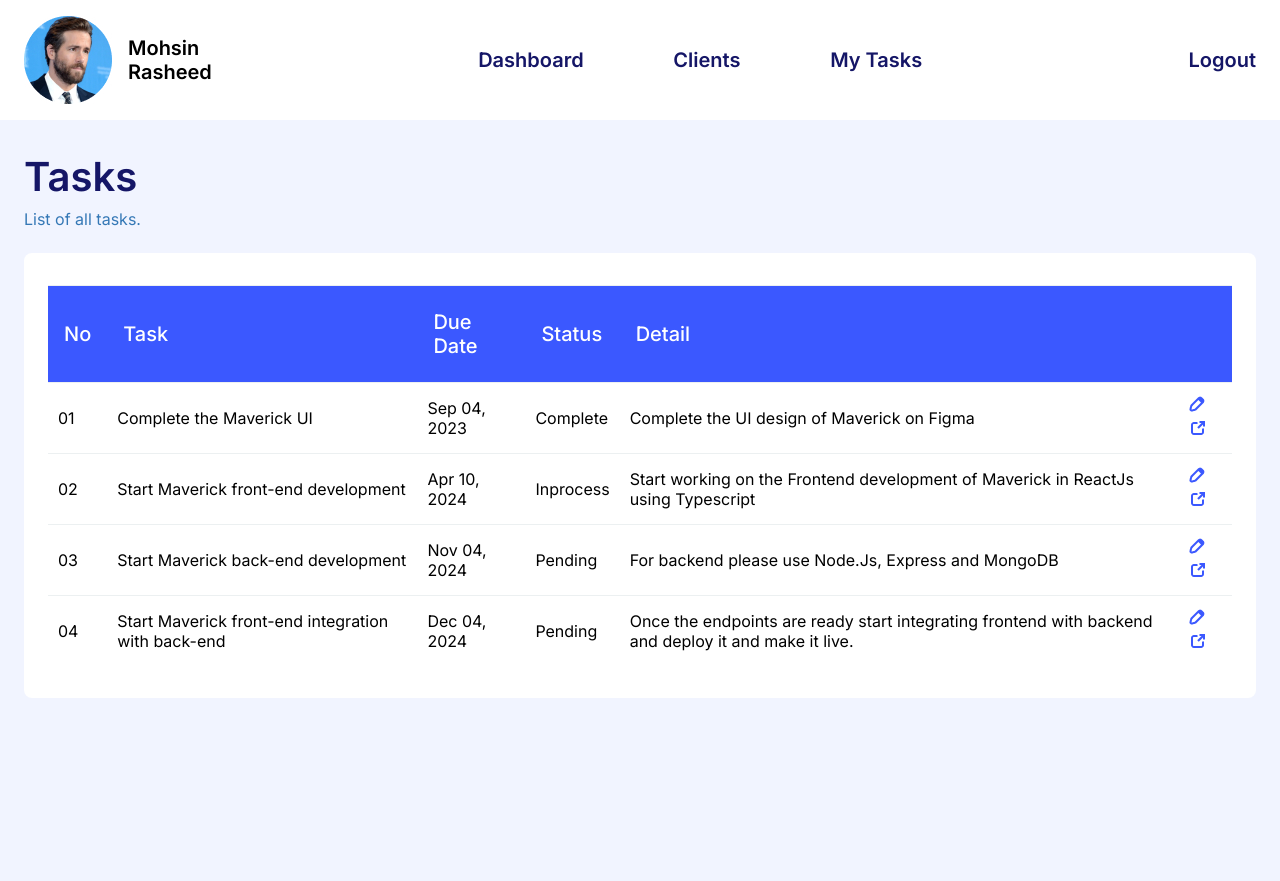
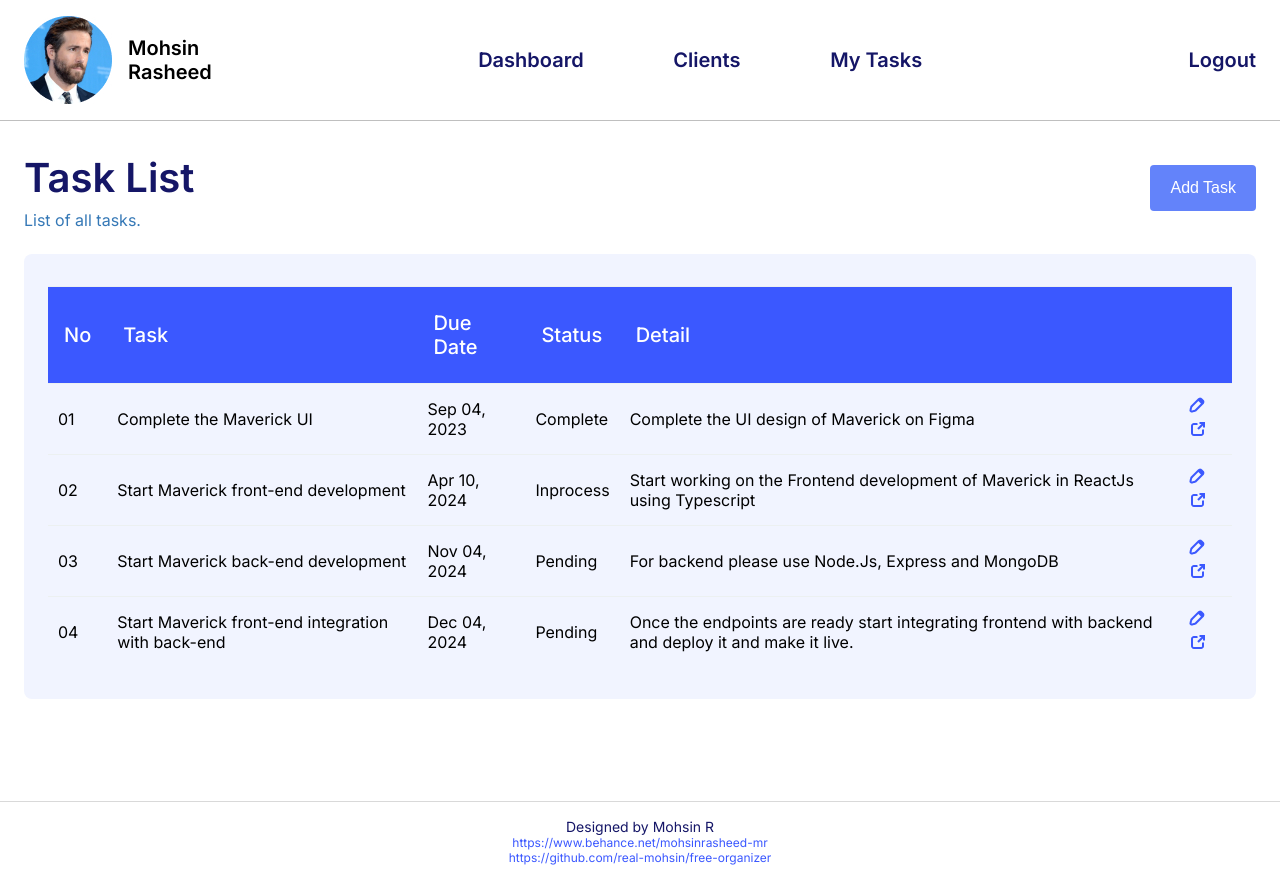
Before and after one commit to real-mohsin/free-organizer, a React (Vite) app: page /tasks in a window 1280 px wide. Before the commit the page ends 800 px from the top, so only its background shows below. Built offline with nearby package versions, Linux system fonts and the light colour scheme.

Commit message:
layout changes

```diff
--- a/src/App.scss
+++ b/src/App.scss
@@ -9,7 +9,6 @@ body {
   font-family: "Inter", sans-serif;
   font-size: 16px;
   box-sizing: border-box;
-  background-color: #F1F4FF;
 }
 
 .inter-100 {
@@ -127,6 +126,7 @@ body {
   width: 100%;
   padding: 0 24px;
   margin: 0 auto;
+  margin-top: 48px;
 }
 
 .page-heading {
@@ -175,7 +175,7 @@ body {
 }
 
 .bg-white {
-  background-color: #fff;
+  background-color: #F1F4FF;
   padding: 32px 24px;
   border-radius: 8px;
 }
--- a/src/App.tsx
+++ b/src/App.tsx
@@ -4,6 +4,7 @@ import Dashboard from './Dashboard'
 import Clients from './Clients'
 import Tasks from './Tasks'
 import Login from './Login'
+import AddClient from './Client-Add'
 
 
 function App() {
@@ -12,6 +13,7 @@ function App() {
     <Routes>
       <Route path='dashboard' element={ <Dashboard /> } />
       <Route path='clients' element={ <Clients /> } />
+      <Route path='add-client' element={ <AddClient /> } />
       <Route path='tasks' element={ <Tasks /> } />
       <Route path='login' element={ <Login /> } />
       {/* NO MATCH PATH */}
--- /dev/null
+++ b/src/Client-Add/index.tsx
@@ -0,0 +1,16 @@
+import Footer from "../Components/Footer";
+import NavBar from "../Components/Navbar";
+
+function AddClient() {
+  return (
+    <>
+    <NavBar />
+      <div className="page-container bg-white">
+        Add Client page
+      </div>
+      <Footer />
+    </>
+  );
+}
+
+export default AddClient;
--- a/src/Clients/index.tsx
+++ b/src/Clients/index.tsx
@@ -1,16 +1,34 @@
+import { useNavigate } from 'react-router-dom';
 import editIcon from '../assets/images/edit-icon.png'
 import externalIcon from '../assets/images/External-icon.png'
+import Button from '../Components/Button';
+import Footer from '../Components/Footer';
 import NavBar from "../Components/Navbar";
 import './style.scss'
 
 function Clients() {
+
+  const navigate = useNavigate()
+
+  const handleNavigate = () => {
+      navigate('/add-client')
+  };
+
   return (
     <>
       <NavBar />
       <div className="container">
-
-        <div className="page-heading">Clients List</div>
-        <div className="page-sub-heading">List of all the clients you have worked with.</div>
+        <div className='dflex justify-space-between align-center'>
+          <div>
+            <div className="page-heading">Clients List</div>
+            <div className="page-sub-heading">List of all the clients you have worked with.</div>
+          </div>
+          <div>
+            <Button variant={'primary'} size={'large'} type={'button'} onClick={handleNavigate}>
+              Add Client
+            </Button>
+          </div>
+        </div>
 
         <div className="bg-white">
 
@@ -85,6 +103,8 @@ function Clients() {
 
 
       </div>
+
+      <Footer />
     </>
     );
 }
--- a/src/Components/Footer/index.tsx
+++ b/src/Components/Footer/index.tsx
@@ -5,6 +5,7 @@ function Footer() {
     <div className='container footer'>
         <div className='author-name'>Designed by Mohsin R</div>
         <div className='link'>https://www.behance.net/mohsinrasheed-mr</div>
+        <div className='link'>https://github.com/real-mohsin/free-organizer</div>
     </div>
   );
 }
--- a/src/Components/Navbar/style.scss
+++ b/src/Components/Navbar/style.scss
@@ -1,6 +1,7 @@
 .nav-bar {
   padding: 16px 0;
   background-color: #fff;
+  border-bottom: 1px solid #BFBFBF;
 
   .profile-title {
     .profile-block {
--- a/src/Login/style.scss
+++ b/src/Login/style.scss
@@ -5,6 +5,7 @@ $offwhite : #F5F6FA;
 .login-container {
   display: flex;
   justify-content: center;
+  background-color: #fff;
 
   .blue-box {
     max-width: 598px;
--- a/src/Tasks/index.tsx
+++ b/src/Tasks/index.tsx
@@ -1,6 +1,8 @@
 import editIcon from '../assets/images/edit-icon.png'
 import externalIcon from '../assets/images/External-icon.png'
+import Footer from '../Components/Footer';
 import NavBar from "../Components/Navbar";
+import Button from '../Components/Button';
 
 function Tasks() {
   return (
@@ -8,8 +10,17 @@ function Tasks() {
       <NavBar />
       <div className="container">
 
-        <div className="page-heading">Tasks</div>
-        <div className="page-sub-heading">List of all tasks.</div>
+      <div className='dflex justify-space-between align-center'>
+          <div>
+            <div className="page-heading">Task List</div>
+            <div className="page-sub-heading">List of all tasks.</div>
+          </div>
+          <div>
+            <Button variant={'primary'} size={'large'} type={'button'}>
+              Add Task
+            </Button>
+          </div>
+      </div>
 
         <div className="bg-white">
 
@@ -82,6 +93,8 @@ function Tasks() {
 
 
       </div>
+
+      <Footer />
     </>
     );
 }
```
